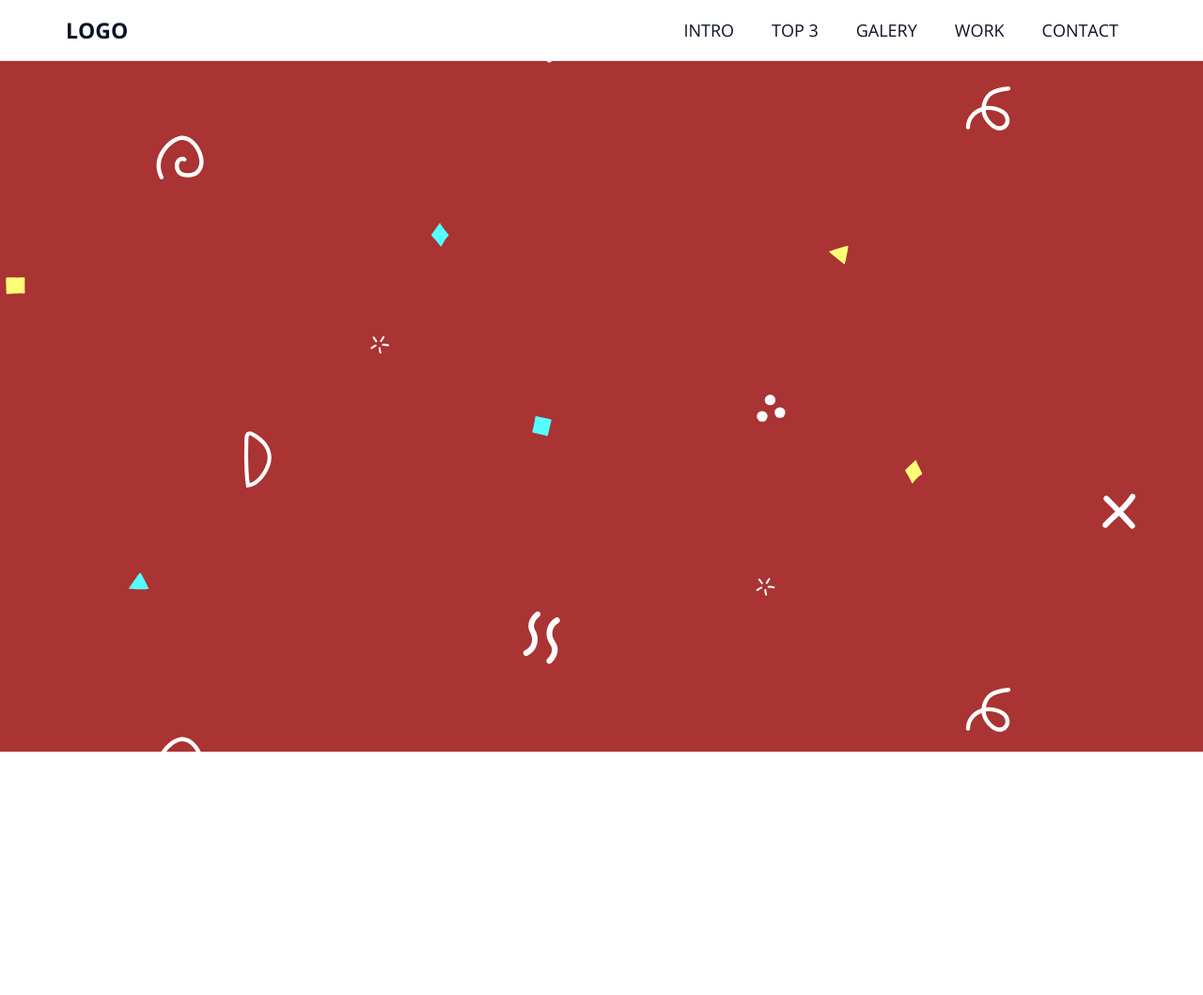
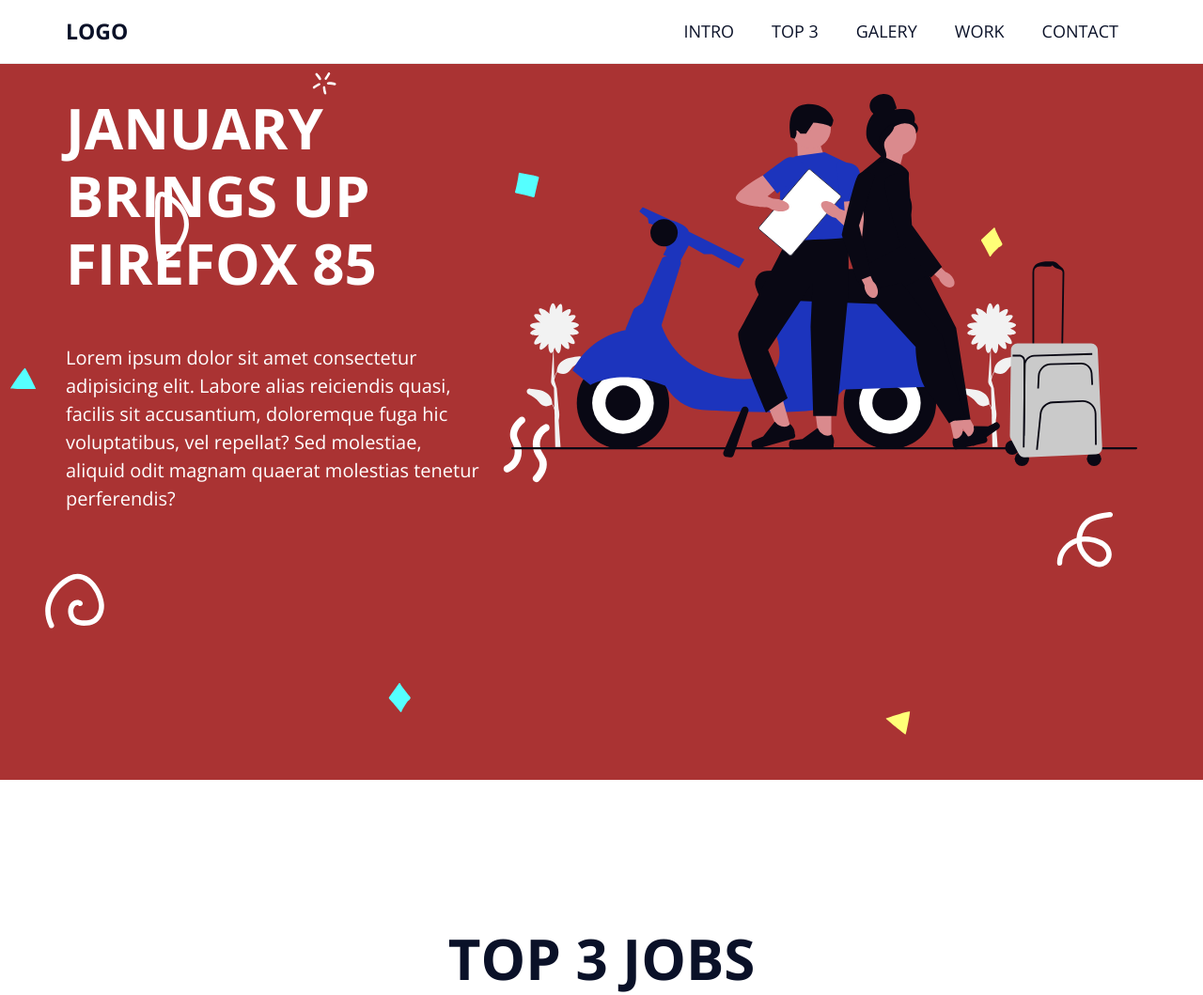
Before and after one commit to IssamuHuti/HTML_CSS, a plain HTML site: page landing_page.html in a window 1280 px wide. Shown: the top 1059 px of the page at 94% size. Before the commit the page ends 800 px from the top, so only its background shows below. Drawn offline with nearby package versions, Linux system fonts and the light colour scheme.

Commit message:
06/03/25

```diff
--- a/assets/CSS/landing_page.css
+++ b/assets/CSS/landing_page.css
@@ -14,12 +14,14 @@
 
 html {
     font-size: 62.5%;
+    scroll-behavior: smooth;
 }
 
 body {
     font-family: "Open Sans", sans-serif;
     font-size: 2rem;
     color: var(--primary-color);
+    line-height: 1.5;
 }
 
 h1, h2, h3, h4, h5, h6 {
@@ -32,7 +34,10 @@ h1 {
 }
 
 h2 {
-    font-size: 5.5rem;
+    font-size: 6rem;
+    margin-bottom: 5rem;
+    text-transform: uppercase;
+    line-height: 1.2;
 }
 
 h3 {
@@ -55,6 +60,10 @@ a {
     text-decoration: none;
 }
 
+p {
+    margin-bottom: 1rem;
+}
+
 .main-bg {
     background-image: url(/assets/IMG/mainSVG.svg);
     background-size: cover;
@@ -64,6 +73,7 @@ a {
 
 .white-bg {
     background: var(--white-color);
+    color: var(--primary-color);
 }
 
 .main-content {
@@ -76,6 +86,10 @@ a {
     min-height: 100vh;
 }
 
+.menu-spacing {
+    height: var(--gap);
+}
+
 .menu {
     background: var(--white-color);
     position: fixed;
@@ -84,6 +98,7 @@ a {
     right: 0;
     width: 100%;
     border-bottom: 0.1rem solid var(--light-gray-color);
+    z-index: 1;
 }
 
 .menu-content {
@@ -131,3 +146,40 @@ a {
     width: 50px;
     left: 25%;
 }
+
+.intro-content {
+    position: relative;
+    top: 4rem;
+    display: grid;
+    grid-template-columns: 1fr 1.5fr;
+    gap: var(--gap);
+    height: 100vh;
+}
+
+.intro-text-content, .intro-img {
+    display: block;
+    flex-direction: column wrap;
+    justify-content: center;
+}
+
+.intro-text-content h2 {
+    font-size: 6rem;
+    margin-bottom: 5rem;
+    text-transform: uppercase;
+    line-height: 1.2;
+}
+
+.intro-img img {
+    max-width: 100%;
+    height: auto;
+}
+
+.top3-content {
+    max-width: 64rem;
+    display: flex;
+    flex-flow: column wrap;
+    justify-content: center;
+    height: 100vh;
+    text-align: center;
+    padding-top: 5rem;
+}
--- a/landing_page.html
+++ b/landing_page.html
@@ -12,21 +12,44 @@
 
 <body class="main-bg">
     <aside class="menu white-bg">
-        <section class="main-content menu-content">
+        <div class="main-content menu-content">
             <h1>
                 <a href="#">LOGO</a>
             </h1>
 
             <nav>
                 <ul>
-                    <li><a href="">INTRO</a></li>
-                    <li><a href="">TOP 3</a></li>
+                    <li><a href="#intro">INTRO</a></li>
+                    <li><a href="#top3">TOP 3</a></li>
                     <li><a href="">GALERY</a></li>
                     <li><a href="">WORK</a></li>
                     <li><a href="">CONTACT</a></li>
                 </ul>
             </nav>
-        </section>
+        </div>
     </aside>
+
+    <div class="menu-spacing"></div>
+
+    <section id="intro" class="intro main-bg section">
+        <div class="main-content intro-content">
+            <div class="intro-text-content">
+                <h2>January brings up firefox 85</h2>
+                <p>Lorem ipsum dolor sit amet consectetur adipisicing elit. Labore alias reiciendis quasi, facilis sit accusantium, doloremque fuga hic voluptatibus, vel repellat? Sed molestiae, aliquid odit magnam quaerat molestias tenetur perferendis?</p>
+            </div>
+            <div class="intro-img">
+                <img src="assets/IMG/image1SVG.svg" alt="esperandoParaViajar">
+            </div>
+        </div>
+    </section>
+
+    <section id="top3" class="white-bg section">
+        <div class="main-content top3-content">
+            <h2>top 3 jobs</h2>
+            <p>Lorem, ipsum dolor sit amet consectetur adipisicing elit. Ullam esse amet ratione vitae officia expedita aspernatur, itaque doloribus culpa placeat quasi laudantium. Dolor facere earum ab eos facilis, maxime totam.</p>
+            <p>Lorem, ipsum dolor sit amet consectetur adipisicing elit. Ullam esse amet ratione vitae officia expedita aspernatur, itaque doloribus culpa placeat quasi laudantium. Dolor facere earum ab eos facilis, maxime totam.</p>
+            <p>Lorem, ipsum dolor sit amet consectetur adipisicing elit. Ullam esse amet ratione vitae officia expedita aspernatur, itaque doloribus culpa placeat quasi laudantium. Dolor facere earum ab eos facilis, maxime totam.</p>
+        </div>
+    </section>
 </body>
 </html>
```
Also changed, not shown: assets/IMG/image1SVG.svg (added).
